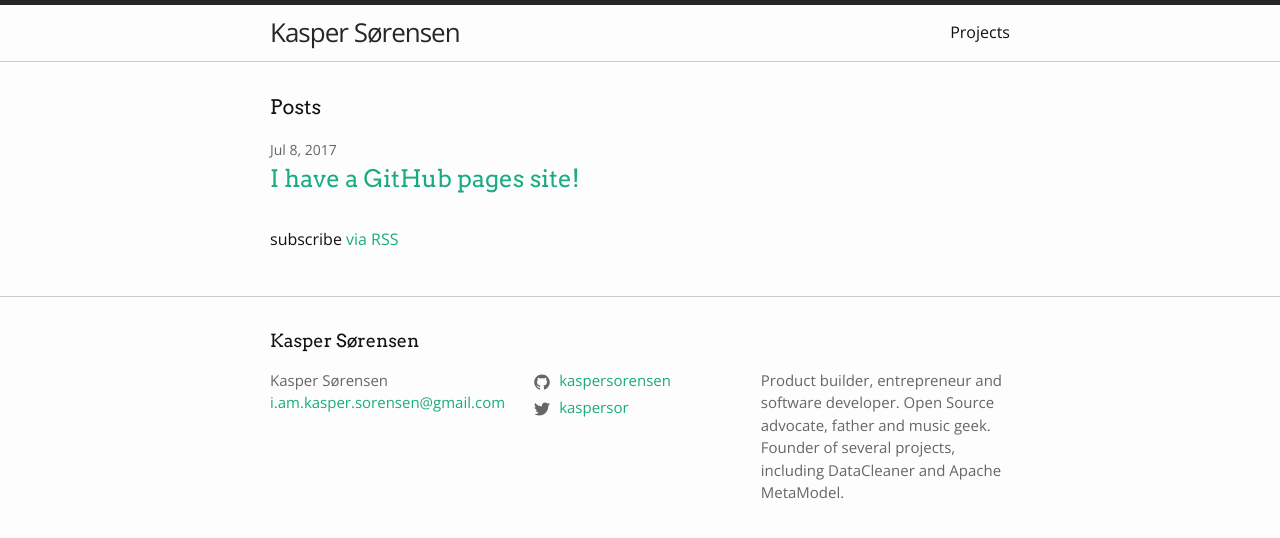
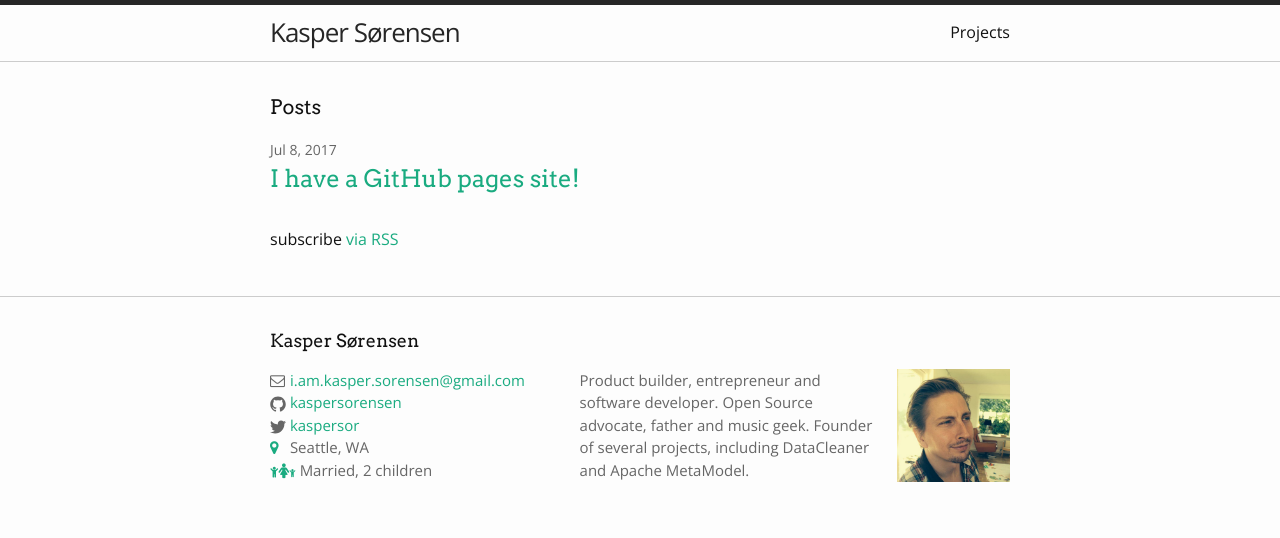
Before and after one commit to kaspersorensen/kaspersorensen.github.io, a Jekyll site: the page built from index.md, in a window 1280 px wide. Shown: the top 538 px of the page. Built offline with Jekyll 4.4.1, drawn with Linux system fonts in a browser that asks for light colours.

Commit message:
Improved footer

```diff
--- a/_includes/footer.html
+++ b/_includes/footer.html
@@ -5,23 +5,16 @@
     <h2 class="footer-heading">{{ site.title | escape }}</h2>
 
     <div class="footer-col-wrapper">
-      <div class="footer-col footer-col-1">
+      <div class="footer-col footer-col-contact">
         <ul class="contact-list">
           <li>
             {% if site.author %}
               {{ site.author | escape }}
-            {% else %}
-              {{ site.title | escape }}
             {% endif %}
             </li>
             {% if site.email %}
-            <li><a href="mailto:{{ site.email }}">{{ site.email }}</a></li>
+            <li><i class="fa icon fa-envelope-o" aria-hidden="true"></i> <a href="mailto:{{ site.email }}">{{ site.email }}</a></li>
             {% endif %}
-        </ul>
-      </div>
-
-      <div class="footer-col footer-col-2">
-        <ul class="social-media-list">
           {% if site.github_username %}
           <li>
             {% include icon-github.html username=site.github_username %}
@@ -33,11 +26,18 @@
             {% include icon-twitter.html username=site.twitter_username %}
           </li>
           {% endif %}
+          <li><i class="fa brand icon fa-map-marker" aria-hidden="true"></i> Seattle, WA</li>
+          <li>
+            <i class="fa brand fa-child small" aria-hidden="true"></i><i class="fa brand fa-female" aria-hidden="true"></i><i class="fa brand fa-child smaller" aria-hidden="true"></i>
+            Married, 2 children
+          </li>
         </ul>
       </div>
-
-      <div class="footer-col footer-col-3">
+      <div class="footer-col footer-col-bio">
         <p>{{ site.description | escape }}</p>
+      </div>
+      <div class="footer-col footer-col-photo">
+        <img src="/assets/ks-photo.jpg"/>
       </div>
     </div>
 
--- a/_includes/head.html
+++ b/_includes/head.html
@@ -5,6 +5,8 @@
 
   <title>{% if page.title %}{{ page.title | escape }}{% else %}{{ site.title | escape }}{% endif %}</title>
   <meta name="description" content="{{ page.excerpt | default: site.description | strip_html | normalize_whitespace | truncate: 160 | escape }}">
+
+  <link href="https://maxcdn.bootstrapcdn.com/font-awesome/4.7.0/css/font-awesome.min.css" rel="stylesheet" integrity="sha384-wvfXpqpZZVQGK6TAh5PVlGOfQNHSoD2xbE+QkPxCAFlNEevoEH3Sl0sibVcOQVnN" crossorigin="anonymous">
 
   <link rel="stylesheet" href="{{ "/assets/main.css" | relative_url }}">
   <link rel="canonical" href="{{ page.url | replace:'index.html','' | absolute_url }}">
--- a/_sass/kaspersorensen.scss
+++ b/_sass/kaspersorensen.scss
@@ -12,3 +12,20 @@ hr {
 	margin-top: 1.4em;
 	margin-bottom: 2em;
 }
+
+.contact-list .fa.icon {
+	width: 16px;
+}
+
+.fa.brand {
+	color: $brand-color
+}
+
+.fa.small {
+	font-size: 0.8em;
+	margin: 0;
+}
+
+.fa.smaller {
+	font-size: 0.6em;
+}
--- a/_sass/minima/_layout.scss
+++ b/_sass/minima/_layout.scss
@@ -134,19 +134,19 @@
   padding-left: $spacing-unit / 2;
 }
 
-.footer-col-1 {
-  width: -webkit-calc(35% - (#{$spacing-unit} / 2));
-  width:         calc(35% - (#{$spacing-unit} / 2));
+.footer-col-photo {
+  width: -webkit-calc(17% - (#{$spacing-unit} / 2));
+  width:         calc(17% - (#{$spacing-unit} / 2));
 }
 
-.footer-col-2 {
-  width: -webkit-calc(30% - (#{$spacing-unit} / 2));
-  width:         calc(30% - (#{$spacing-unit} / 2));
+.footer-col-contact {
+  width: -webkit-calc(41% - (#{$spacing-unit} / 2));
+  width:         calc(41% - (#{$spacing-unit} / 2));
 }
 
-.footer-col-3 {
-  width: -webkit-calc(35% - (#{$spacing-unit} / 2));
-  width:         calc(35% - (#{$spacing-unit} / 2));
+.footer-col-bio {
+  width: -webkit-calc(42% - (#{$spacing-unit} / 2));
+  width:         calc(42% - (#{$spacing-unit} / 2));
 }
 
 @include media-query($on-laptop) {
```
Also changed, not shown: assets/ks-photo.jpg (added).
